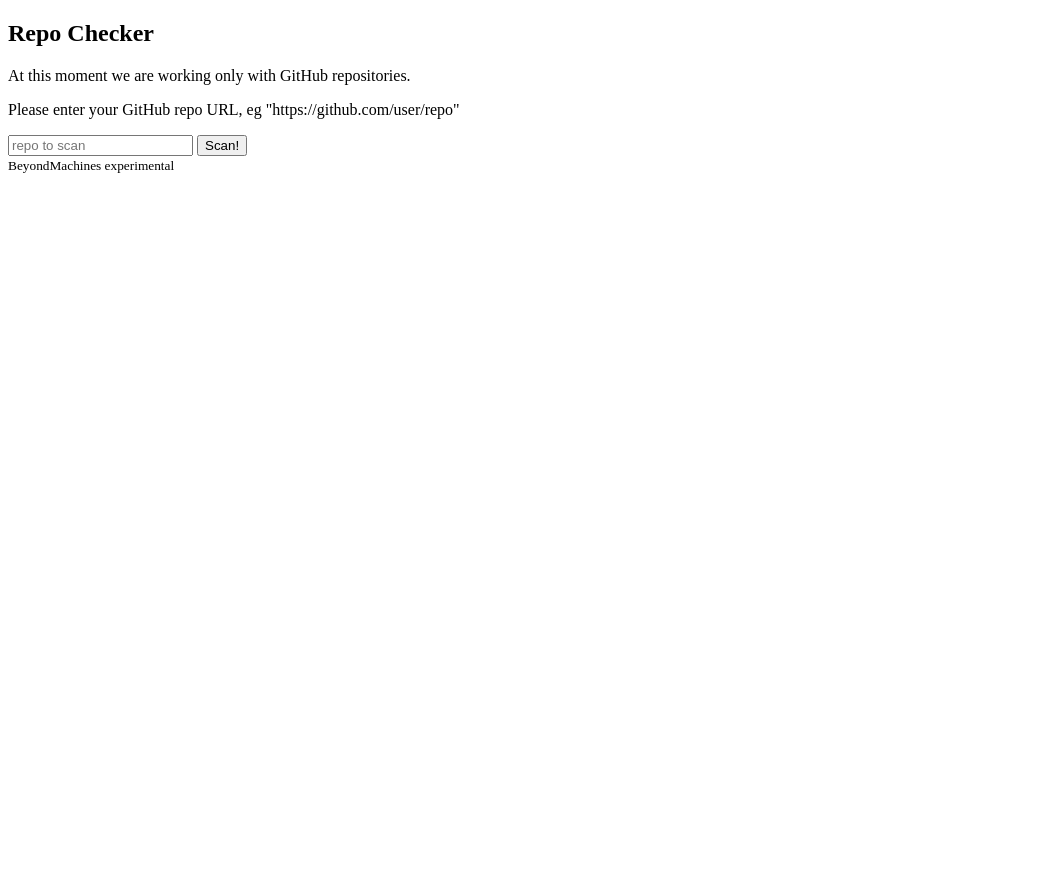
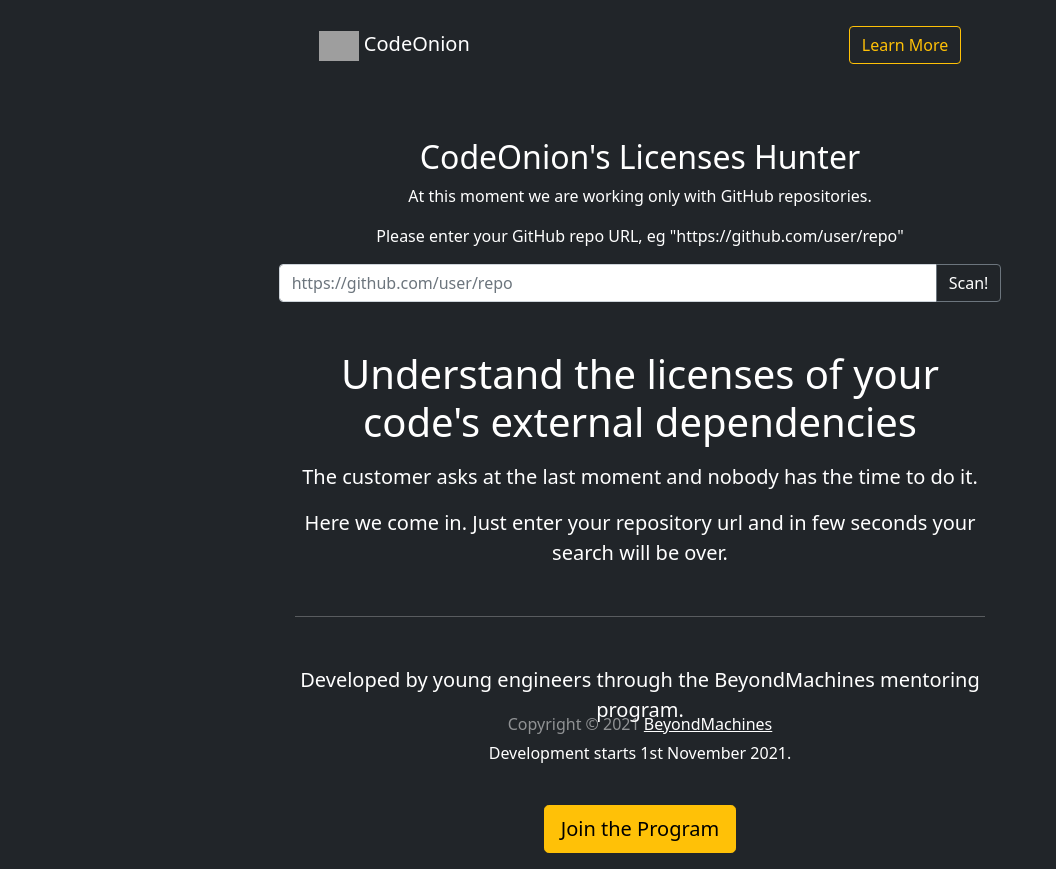
Before and after one commit to BeyondMachines/codeonion-core, a Django app: page / in a window 1280 px wide. Shown: the whole page, without its empty margins (0-1056 px from the left). Before the commit the page ends 173 px from the top, so only its background shows below. Run offline with Django 3.2, Linux system fonts and the light colour scheme; data comes from the database, SQL or seed files in the repository; grey boxes are pictures that could not be loaded.

Commit message:
style:added bootstrap css, and created new html components

```diff
--- a/templates/general/base.html
+++ b/templates/general/base.html
@@ -10,42 +10,45 @@
   <link rel="stylesheet" href="{% static 'css/bootstrap.min.css' %}" media="none" onload="if(media!='all')media='all'">
   <link rel="stylesheet" href="{% static 'css/all.min.css' %}" media="none" onload="if(media!='all')media='all'">
   -->
-  <link rel="icon" href="{% static 'img/icon.png' %}" sizes="32x32" />
-
   <meta name="viewport" content="width=device-width, initial-scale=1.0">
 
-  <!--
-  <link rel="shortcut icon" type="image/png" href="{% static 'images/icon/favicon.ico' %}"/>
+
+  <link rel="shortcut icon" type="image/png" href="{% static 'img/icon.png' %}"/>
+   <!--
   <link rel="stylesheet" href="{% static 'css/bootstrap.min.css' %}">
   <link rel="stylesheet" href="{% static 'css/all.min.css' %}">
   <link  rel="stylesheet" href="{% static 'css/beyondmachines_css.css' %}">
 
   -->
+  <link href="https://cdn.jsdelivr.net/npm/bootstrap@5.0.2/dist/css/bootstrap.min.css" rel="stylesheet" integrity="sha384-EVSTQN3/azprG1Anm3QDgpJLIm9Nao0Yz1ztcQTwFspd3yD65VohhpuuCOmLASjC" crossorigin="anonymous">
+
 </head>
 
-<body>
+<body class="d-flex text-center h-100 text-white bg-dark">
   <!-- Bootstrap JavaScript -->
 
-  <div class="container-fluid container-lg">
-    <div class="row newtextverydark">
-      <div class="col-12">
 
-      </div>
-    </div>
-</div>
 
-<div class="container-fluid container-lg">
+
+
+
+<div class="container-fluid ">
 
   <div class="row justify-content-center">
-    <div class="col-12 col-sm">
+    <div class="col-7 col-sm">
+      {% block navbar %}
+      {% endblock %}
       {% block main %}
+      {% endblock %}
+      {% block about %}
+      {% endblock %}
+      {% block footer %}
       {% endblock %}
     </div>
   </div>
 </div>
 
-{% block footer %}
-{% endblock %}
+
 
 </body>
 </html>
--- a/templates/general/footer.html
+++ /dev/null
@@ -1 +0,0 @@
-<small>BeyondMachines experimental</small>
--- /dev/null
+++ b/templates/home/components/about.html
@@ -0,0 +1,15 @@
+{% load static %}
+<main class="px-3 mt-5">
+    <p class="display-6">Understand the licenses of your code's external dependencies</p>
+    <p class="lead">The customer asks at the last moment and nobody has the time to do it.</p>
+    <p class="lead">Here we come in. Just enter your repository url and in few seconds your search will be over.</p>
+
+    <hr class="warning mt-5">
+
+    <p class="lead mt-5">Developed by young engineers through the BeyondMachines mentoring program.</p>
+    <p>Development starts 1st November 2021.</p>
+    <br>
+    <p class="lead">
+      <a href="https://beyondmachines.net/#getstarted" class="btn btn-lg btn-warning">Join the Program</a>
+    </p>
+  </main>
--- /dev/null
+++ b/templates/home/components/footer.html
@@ -0,0 +1,3 @@
+<footer class="mb-5 text-white-50 fixed-bottom">
+    <p>Copyright © 2021 <a href="https://beyondmachines.net/" class="text-white">BeyondMachines</a></p>
+  </footer>
--- a/templates/home/components/home_main.html
+++ b/templates/home/components/home_main.html
@@ -1,13 +1,19 @@
-<h2>Repo Checker</h2>
+
+
+<h2 class="mt-5">CodeOnion's Licenses Hunter</h2>
 <p> {{scope_message}}</p>
 <p> {{url_instructons_message}}</p>
 
 <form method="POST" action="">
     {% csrf_token %}
-    <input type="text" name="repository" class="form-control" placeholder="repo to scan">
+    <div class="input-group mb-3 ">
+        <input type="text" name="repository" class="form-control" placeholder="https://github.com/user/repo"  aria-describedby="button-addon2">
+        <button class="btn btn-outline-secondary text-white" type="submit" id="button-addon2">Scan!</button>
+      </div>
+    <!-- <input type="text" name="repository" class="form-control" placeholder="repo to scan">
     <button type="submit" class="btn btn-outline-info" aria-label="Left Align">
         Scan!
-     </button>
+     </button> -->
 </form>
 
 
@@ -65,7 +71,7 @@
         // console.log(a.status)
         if (scan_status == 'true') {
             var count = Object.keys(a.results).length;
-            var tableHeader = "<table class=\"table table-borderless table-hover\"><thead><tr><th>Dependency Name </th><th>Dependency Language</th><th>Dependency License</th></tr></thead><tbody>"
+            var tableHeader = "<table class=\"table table-borderless  text-white text-start\"><thead><tr><th>Dependency Name </th><th>Dependency Language</th><th>Dependency License</th></tr></thead><tbody>"
             var tableContent = "";
             var tableFooter = "</tbody></table>";
 
--- /dev/null
+++ b/templates/home/components/navbar.html
@@ -0,0 +1,22 @@
+{% load static %}
+
+<div class="cover-container d-flex p-3 mx-auto flex-column">
+    <header class="mb-auto">
+        <div>
+            <nav class="navbar navbar-expand-lg navbar-dark bg-dark">
+                <div class="container-fluid">
+                    <a class="navbar-brand text-start" href="https://codeonion.net">
+                        <img src={%  static  'img/Code_Onion_White.png '%} alt="" height="30">
+                        CodeOnion
+                    </a>
+                    <ul class="navbar-nav ms-auto">
+                        <li class="nav-item">
+                            <a class="btn custom-button btn-outline-warning text-end" href="https://beyondmachines.net/program/">Learn More</a>
+                        </li>
+                    </ul>
+                </div>
+              </nav>
+        </div>
+      </header>
+
+</div>
--- a/templates/home/home.html
+++ b/templates/home/home.html
@@ -1,12 +1,22 @@
 {% extends 'general/base.html' %}
 
+{% block navbar %}
+  {% include 'home/components/navbar.html' %}
+
+{% endblock %}
 
 
 {% block main %}
+
       {% include 'home/components/home_main.html' %}
+{% endblock %}
+
+{% block about %}
+  {% include 'home/components/about.html' %}
+
 {% endblock %}
 
 
 {% block footer %}
-  {% include 'general/footer.html' %}
+  {% include 'home/components/footer.html' %}
 {% endblock %}
```
